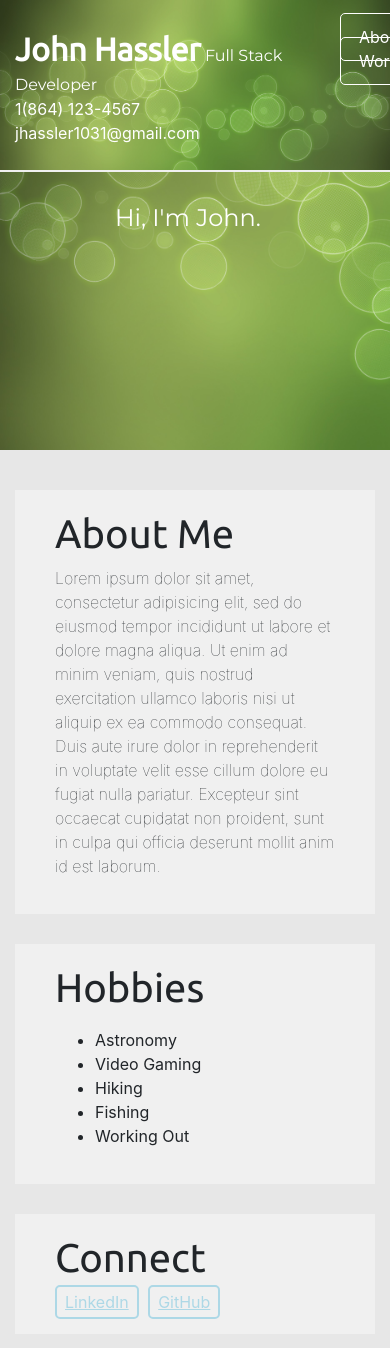
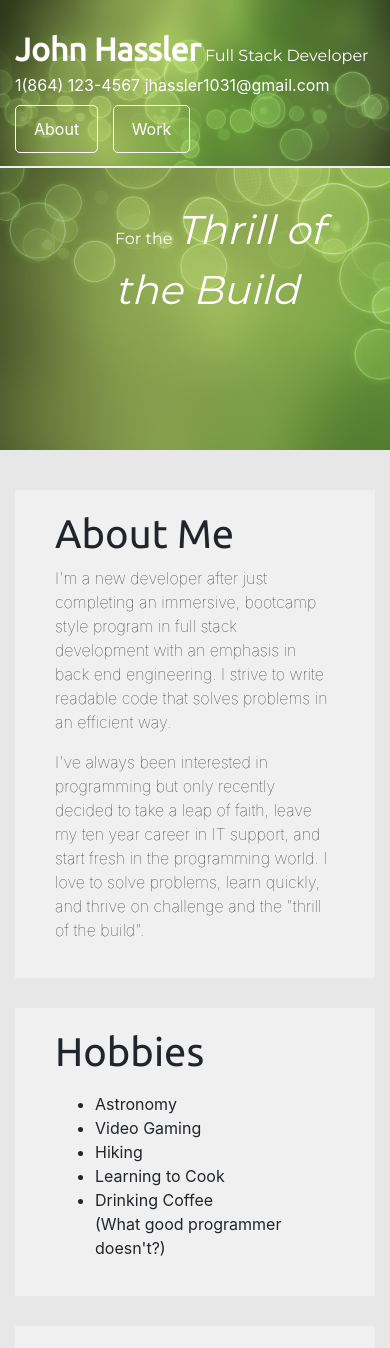
Before and after one commit to jhassler1031/portfolio-part2, a PHP site: page / in a window 390 px wide. Shown: the top 1348 px of the page. Run offline with PHP 8.4, Linux system fonts and the light colour scheme; some web fonts are replaced.

Commit message:
Finished adding about me content, further adjustments for responsiveness, added new links for nav to adjust for size of fixed nav bar covering the top of the section

```diff
--- a/index.html
+++ b/index.html
@@ -12,7 +12,7 @@
     <header>
       <div class="container">
         <div class="header-text">
-          <p>Hi, I'm John.</p>
+          <p>For the <span class="headline">Thrill of the Build</span></p>
         </div>
       </div>
     </header>
@@ -22,7 +22,7 @@
     <nav class="navigation">
       <div class="nav-bar col-12">
         <div class="row justify-content-between">
-          <div class="col-10">
+          <div class="col-12 col-md-9 col-xl-10">
           <div class="personal-info">
             <span class="name">John Hassler</span>
             <span class="job-title">Full Stack Developer</span>
@@ -34,9 +34,11 @@
           </div>
         </div>
 
-          <div class="col-2 nav-buttons">
-            <span><a href="#about">About</a></span>
-            <span><a href="#work">Work</a></span>
+          <div class="col-12 col-sm-4 col-md-3 col-xl-2 nav-buttons">
+            <!-- <div class="row"> -->
+              <span><a href="#about-link">About</a></span>
+              <span><a href="#work-link">Work</a></span>
+            <!-- </div> -->
           </div>
         </div>
       </div>
@@ -48,14 +50,24 @@
       bootstrap structure. Two columns, larger has the about me and hobby sections, Second
       has the resume and tech skills listed.-->
     <div class="about-container">
+
       <div class="container">
 
         <div id="about" class="row">
+          <!-- This work link allows compensating for the space of the top nav bar -->
+          <a id="about-link"></a>
           <div id="about-left" class="col-12 col-md-7">
             <div class="about-me about-item">
               <h1>About Me</h1>
               <p id="about-me-text">
-                Lorem ipsum dolor sit amet, consectetur adipisicing elit, sed do eiusmod tempor incididunt ut labore et dolore magna aliqua. Ut enim ad minim veniam, quis nostrud exercitation ullamco laboris nisi ut aliquip ex ea commodo consequat. Duis aute irure dolor in reprehenderit in voluptate velit esse cillum dolore eu fugiat nulla pariatur. Excepteur sint occaecat cupidatat non proident, sunt in culpa qui officia deserunt mollit anim id est laborum.
+                I'm a new developer after just completing an immersive, bootcamp style program in
+                full stack development with an emphasis in back end engineering.  I strive to write
+                readable code that solves problems in an efficient way.
+              </p>
+              <p>
+                I've always been interested in programming but only recently decided to take a leap of faith,
+                leave my ten year career in IT support, and start fresh in the programming world.  I love to solve
+                problems, learn quickly, and thrive on challenge and the "thrill of the build".
               </p>
             </div>
 
@@ -66,16 +78,17 @@
                   <li>Astronomy</li>
                   <li>Video Gaming</li>
                   <li>Hiking</li>
-                  <li>Fishing</li>
-                  <li>Working Out</li>
+                  <li>Learning to Cook</li>
+                  <li>Drinking Coffee <br />
+                    (What good programmer doesn't?)</li>
                 </ul>
               </p>
             </div>
 
             <div class="contact-me about-item">
               <h1>Connect</h1>
-              <a href="#">LinkedIn</a>
-              <a href="#">GitHub</a>
+              <a href="https://www.linkedin.com/feed/">LinkedIn</a>
+              <a href="https://github.com/jhassler1031">GitHub</a>
             </div>
           </div>
 
@@ -118,6 +131,8 @@
         is the larger and contains the project picture.  Second column has two sections, the Project
         description and the listing of tech used. -->
     <div id="work">
+      <a id="work-link"></a>
+
       <!-- Start of Record Store Project -->
       <div class="project green-1">
         <div class="container project-container">
--- a/styles.css
+++ b/styles.css
@@ -37,7 +37,12 @@ header {
   margin-top: 100px;
   padding-left: 100px;
   font-family: Montserrat;
-  font-size: 1.5rem;
+  font-size: 1rem;
+}
+
+.headline {
+  font-size: 2.5rem;
+  font-style: italic;
 }
 
 .navigation {
@@ -52,6 +57,18 @@ header {
   background-size: cover;
   border-bottom: 2px solid #F0F0F0;
   color: white;
+}
+
+/* Keeps the buttons from moving closer together on smaller sizes */
+.nav-buttons {
+  white-space: nowrap;
+}
+
+/* Adds top spacing when buttons move to below other text on small screens */
+@media (max-width: 768px) {
+  .nav-buttons {
+    margin-top: 20px;
+  }
 }
 
 .nav-buttons a {
@@ -81,6 +98,12 @@ header {
 
 /* ================================ About ================================= */
 /* Sets the background color outside of the bootstrap container */
+/* Moves the about link down to compensate for the fixed nav bar */
+#about-link {
+  position: absolute;
+  top: -120px;
+}
+
 .about-container {
   background-color: #E7E7E7;
   width: 100%;
@@ -88,6 +111,7 @@ header {
 
 #about {
   padding-top: 40px;
+  position: relative;
 }
 
 #about h1 {
@@ -136,6 +160,11 @@ header {
 }
 
 /* ================================= Work ================================= */
+#work-link {
+  position: absolute;
+  top: -120px;
+}
+
 .project {
   background-color: lightblue;
   width: 100%;
@@ -143,6 +172,7 @@ header {
 
 #work {
   color: white;
+  position: relative;
 }
 
 .work-intro {
@@ -182,6 +212,19 @@ header {
   overflow-x: hidden;
   border: 5px solid gray;
   margin: 15px;
+  background-color: white;
+}
+
+/* Shrinks image box on small screens to prevent showing blank space if the image is short */
+@media (max-width: 1020px) {
+  .image-container {
+    height: 275px;
+  }
+}
+@media (max-width: 768px) {
+  .image-container {
+    height: 225px;
+  }
 }
 
 .project-link {
```
